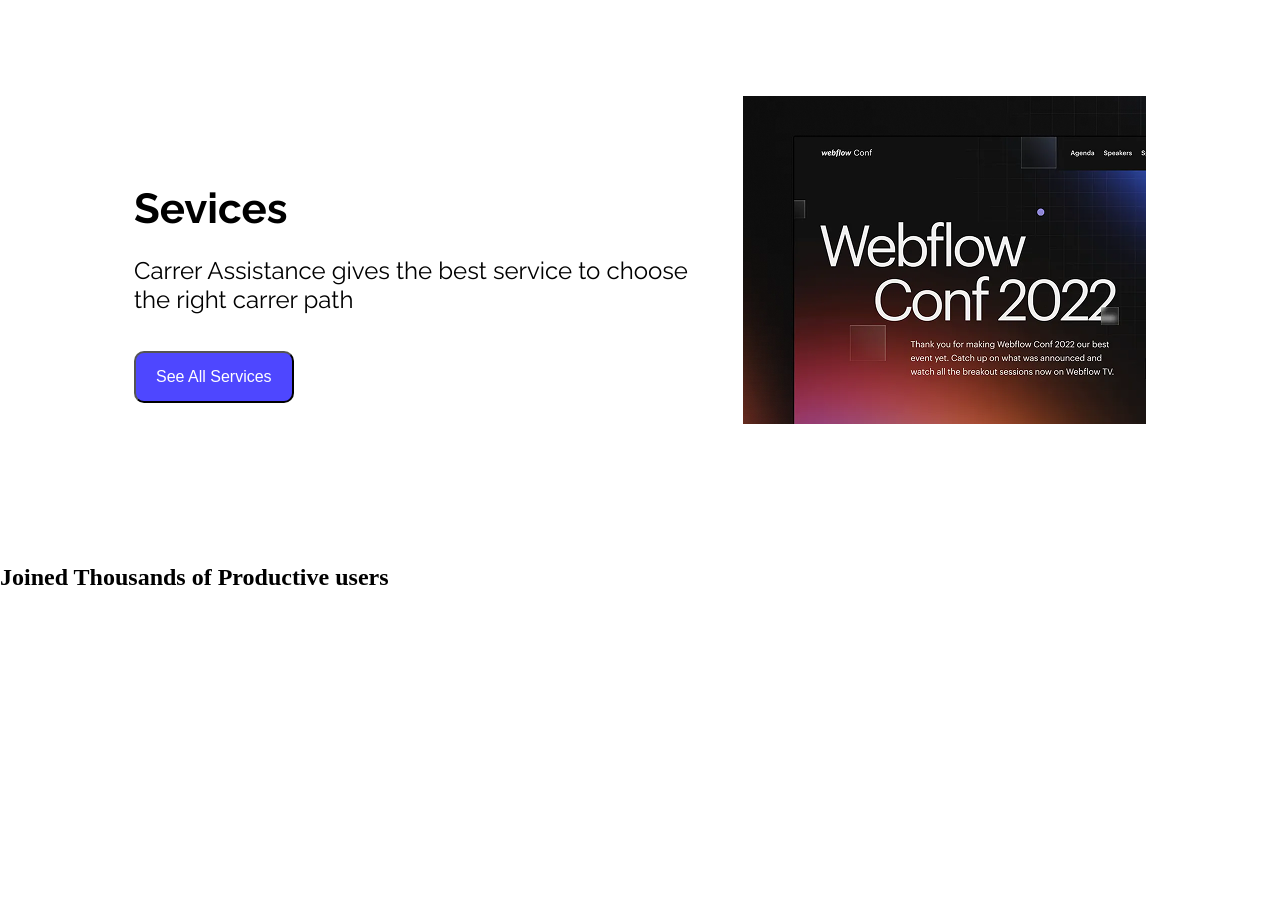
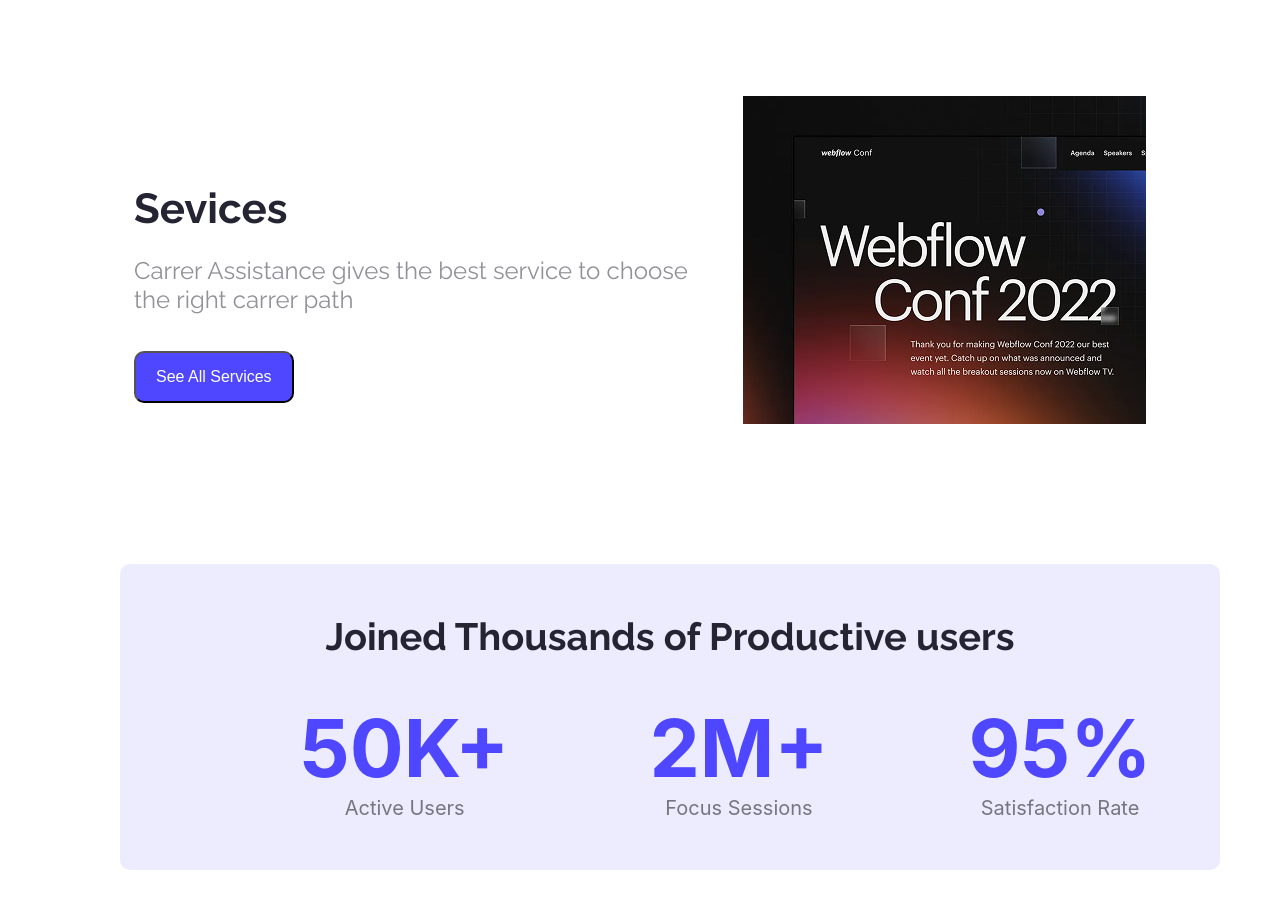
Before and after one commit to nahian-cse-nubtk/career-ass-01, a plain HTML site: page index.html in a window 1280 px wide. Shown: the part 640-1548 px from the top of the page. Before the commit the page ends 1231 px from the top, so only its background shows below. Drawn offline with Linux system fonts and the light colour scheme.

Commit message:
productive section added

```diff
--- a/css/style.css
+++ b/css/style.css
@@ -2,6 +2,9 @@
     margin: 0;
     padding: 0;
 
+}
+body{
+    color: rgba(214, 221, 237, 1);
 }
 
 header{
@@ -56,11 +59,13 @@ nav ul{
 .action-head{
     font-size: 42px;
     padding-top: 62.3px;
+    color: rgba(37, 36, 50, 1);
 
 }
 .action-paragraph{
     font-size: 24px;
     padding-top: 23px;
+    color: rgba(37, 36, 50, 0.5);
 
 
 }
@@ -69,13 +74,11 @@ nav ul{
     height: 328px;
 
 }
-.main-first-section{
 
-}
 .action{
     display: flex;
-    justify-content: space-between; /* creates auto space between the two divs */
-    align-items: center;            /* vertically center the image and text */
+    justify-content: space-between;
+    align-items: center;
     padding: 20px;
     margin: 116px 114px 116px ;
 
@@ -83,3 +86,47 @@ nav ul{
 .ac{
     padding-right: 20px;
 }
+.ft{
+    font-size: 38px;
+    color: rgba(37, 36, 50, 1);
+    padding-top: 50px;
+}
+.inter-produc{
+  font-family: "Inter", sans-serif;
+  font-optical-sizing: auto;
+  font-weight: bold;
+  font-style: normal;
+}
+.inter-producc{
+  font-family: "Inter", sans-serif;
+  font-optical-sizing: auto;
+  font-weight: 400;
+  font-style: normal;
+}
+.pro-p1{
+    font-size: 80px;
+    color: #4E47FF;
+    padding-left: 70px;
+    padding-right: 70px;
+
+}
+.pro-p2{
+    color: rgba(0, 0, 0, 0.5);
+    font-size: 20px;
+}
+.prodiv{
+    display: flex;
+    align-items: center;
+    padding: 40px 110px 50px;
+    }
+.pro{
+    text-align: center;
+    /* border: 1px solid; */
+    border-radius: 10px;
+    width: 1100px;
+    height: 306px;
+    margin-left: 120px;
+    margin-right: 159px;
+    margin-bottom: 137px;
+    background-color: rgba(78, 71, 255, 0.1);
+}
--- a/index.html
+++ b/index.html
@@ -36,11 +36,25 @@
             </div>
         </section>
 
-        <section>
+        <section class="pro">
             <div>
-                <h1>Joined Thousands of Productive users</h1>
+                <h1 class="raleway-font ft">Joined Thousands of Productive users</h1>
+            </div>
+            <div class="prodiv">
+            <div>
+                <p class="inter-produc pro-p1">50K+</p>
+                <p class="inter-producc pro-p2">Active Users</p>
             </div>
 
+            <div>
+                <p class="inter-produc pro-p1">2M+</p>
+                <p class="inter-producc pro-p2">Focus Sessions</p>
+            </div>
+            <div>
+                <p class="inter-produc pro-p1">95%</p>
+                <p class="inter-producc pro-p2">Satisfaction Rate</p>
+            </div>
+            </div>
         </section>
 
     </main>
```
